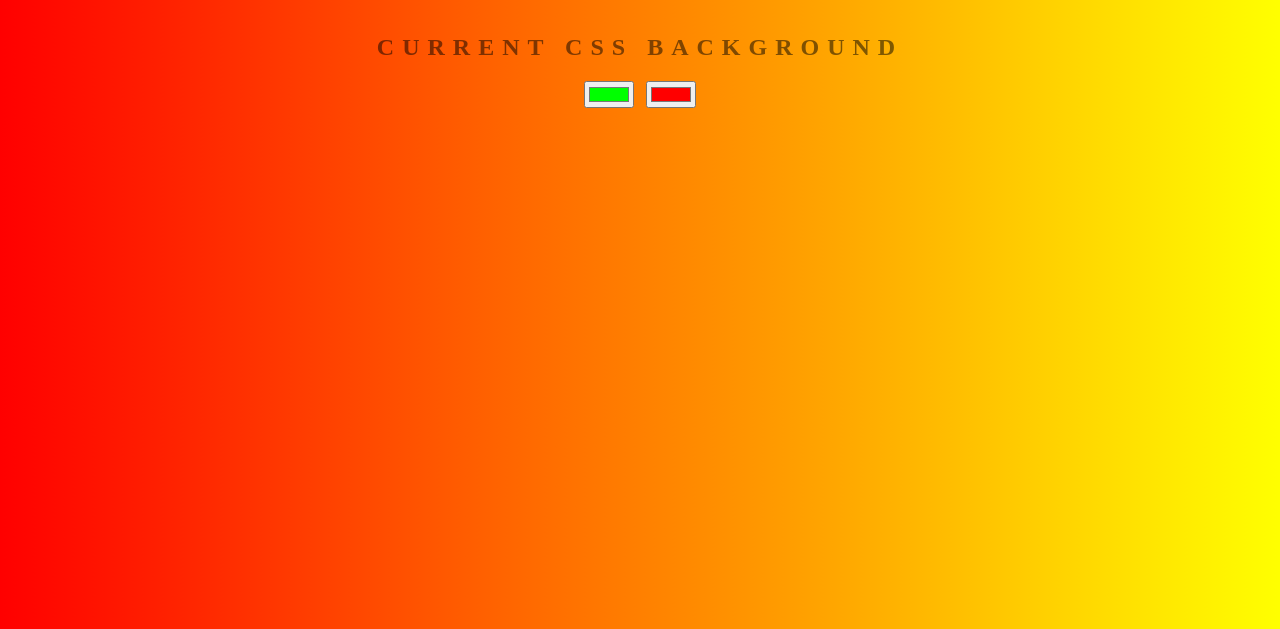
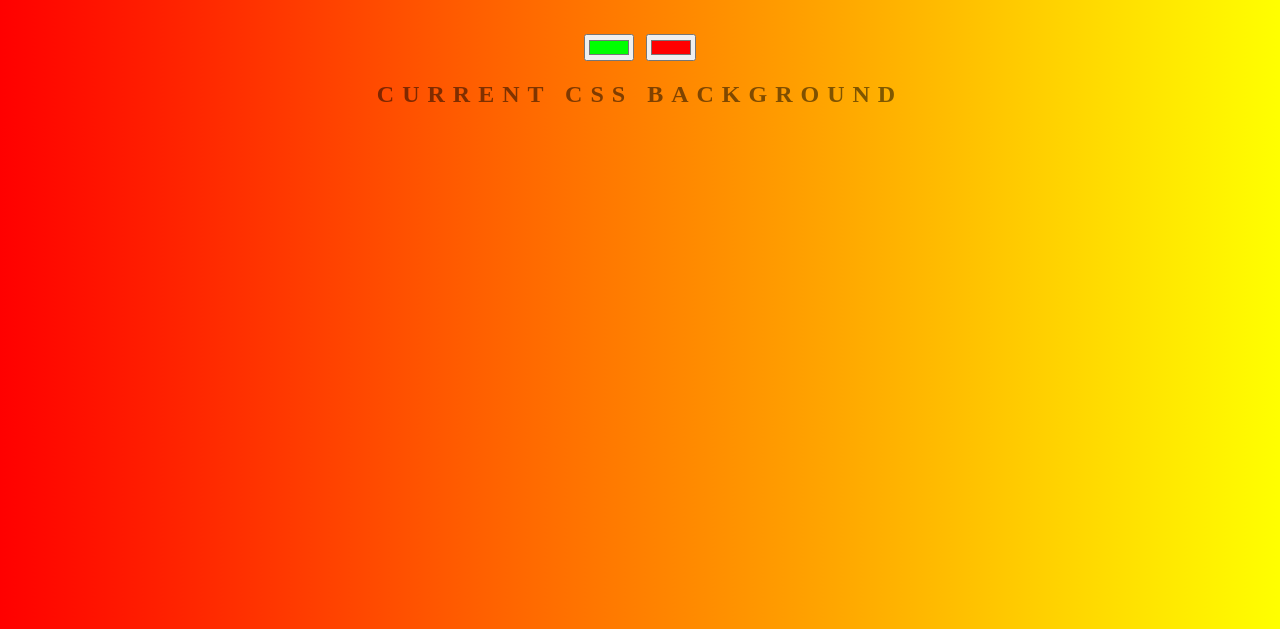
Before and after one commit to KevinCarracher/Background-Generator, a plain HTML site: page index.html in a window 1280 px wide. Shown: the part 171-800 px from the top of the page. Drawn offline with Linux system fonts and the light colour scheme.

Commit message:
moved H2 and added classes

```diff
--- a/index.html
+++ b/index.html
@@ -9,9 +9,9 @@
 </head>
 <body>
     <h1>Background Generator</h1>
+    <input class="color1" type="color" name="color1" value="#00ff00">
+    <input class="color2" type="color" name="color2" value="#ff0000">
     <h2>Current CSS Background</h2>
-    <input type="color" name="color1" value="#00ff00">
-    <input type="color" name="color2" value="#ff0000">
     <h3></h3>
     <script type="text/javascript" src="main.js"></script>
 </body>
```
